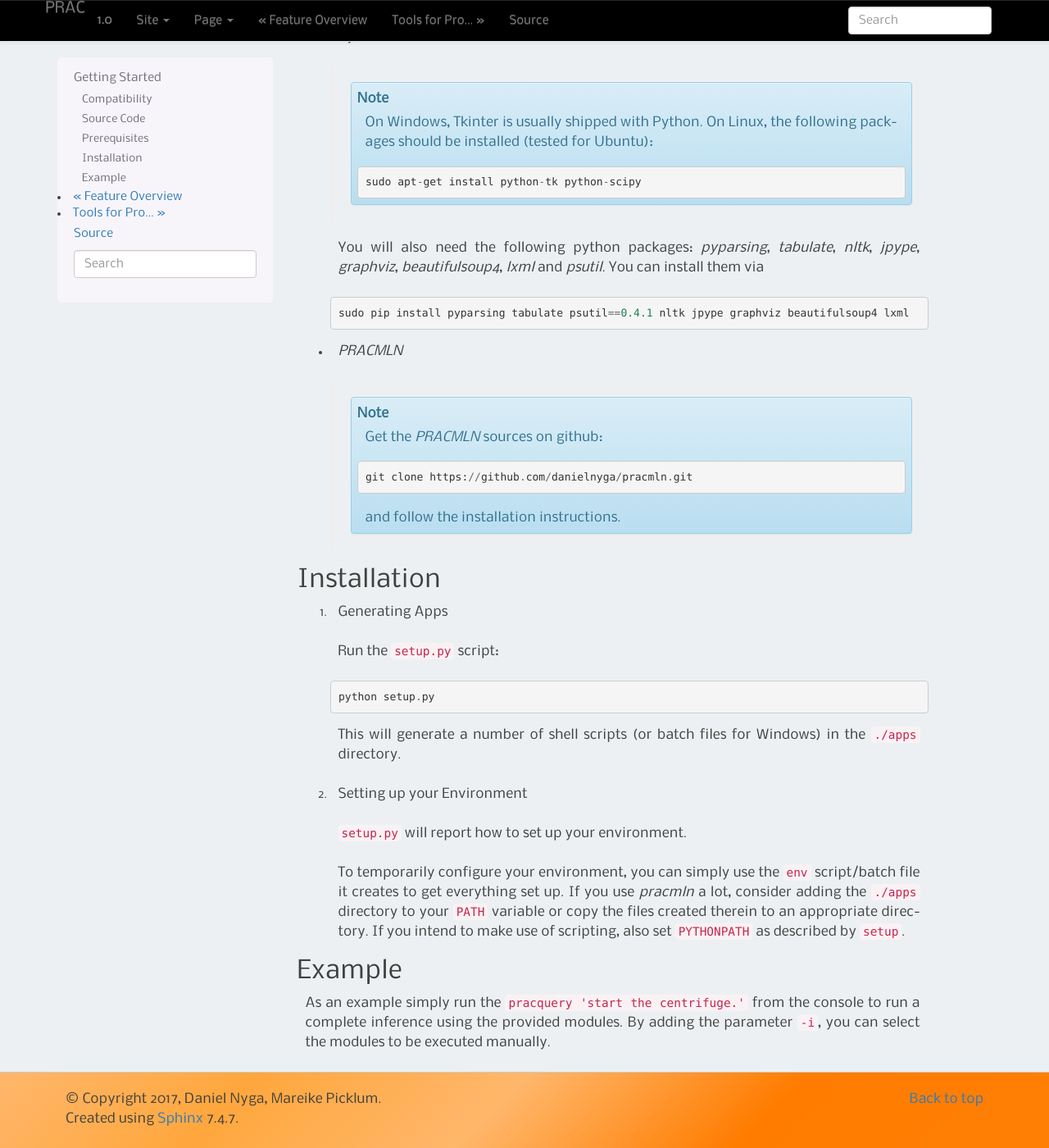
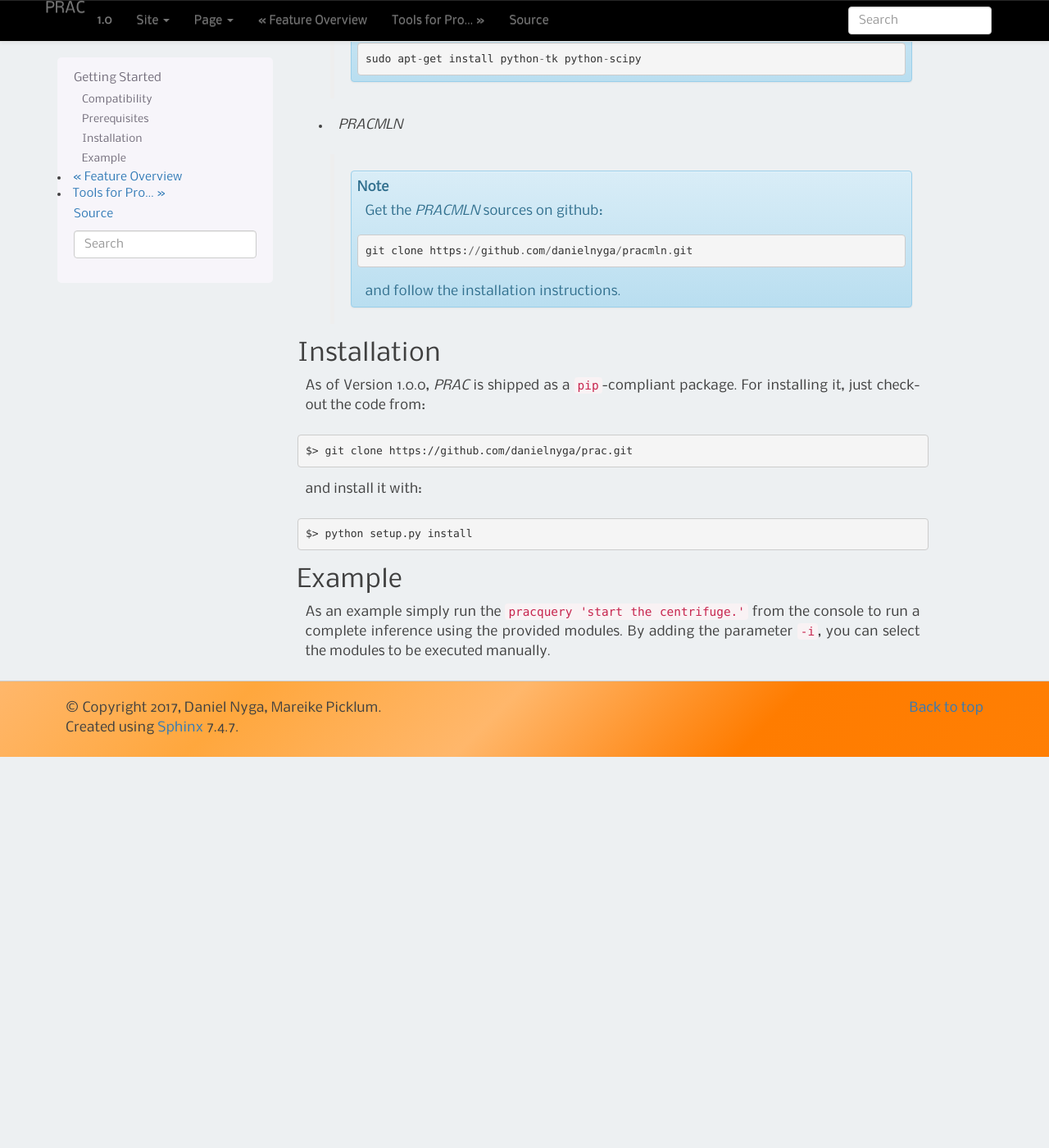
Before and after one commit to danielnyga/prac, a Sphinx documentation site: the page built from doc/source/setup.rst, in a window 1280 px wide and 1400 px high, scrolled down 372 px. Shown: the whole window at 82% size. Built offline with Sphinx 7.4.7, drawn with Linux system fonts in a browser that asks for light colours; formulas are drawn with MathJax 3; after the commit the page ends 1295 px from its top, so only the background shows below that; some of the changed text lies outside the part shown.

Commit message:
update setup instructions

```diff
--- a/doc/source/setup.rst
+++ b/doc/source/setup.rst
@@ -6,14 +6,6 @@ Compatibility
 ^^^^^^^^^^^^^
 
 This software suite works out-of-the-box on Linux and Windows 64-bit machines.
-
-Source Code
-^^^^^^^^^^^
-
-The source code is publicly available under BSD License: ::
-
-  git clone https://github.com/danielnyga/prac.git
-
 
 Prerequisites
 ^^^^^^^^^^^^^
@@ -27,9 +19,6 @@ Prerequisites
 
         sudo apt-get install python-tk python-scipy
 
-  You will also need the following python packages: `pyparsing`, `tabulate`, `nltk`, `jpype`, `graphviz`, `beautifulsoup4`, `lxml` and `psutil`. You can install them via ::
-
-    sudo pip install pyparsing tabulate psutil==0.4.1 nltk jpype graphviz beautifulsoup4 lxml
 
 * *PRACMLN*
 
@@ -46,24 +35,13 @@ Prerequisites
 Installation
 ^^^^^^^^^^^^
 
-#. Generating Apps
+As of Version 1.0.0, `PRAC` is shipped as a ``pip``-compliant package. For installing it, just checkout the code from::
 
-   Run the ``setup.py`` script: ::
+  $> git clone https://github.com/danielnyga/prac.git
 
-    python setup.py
+and install it with::
 
-   This will generate a number of shell scripts (or batch files for Windows) in the ``./apps`` directory.
-
-#. Setting up your Environment
-
-   ``setup.py`` will report how to set up your environment.
-
-   To temporarily configure your environment, you can simply use the ``env`` script/batch
-   file it creates to get everything set up.
-   If you use `pracmln` a lot, consider adding the ``./apps`` directory to your ``PATH`` variable
-   or copy the files created therein to an appropriate directory.
-   If you intend to make use of scripting, also set ``PYTHONPATH`` as described
-   by ``setup``.
+  $> python setup.py install
 
 Example
 ^^^^^^^
```
